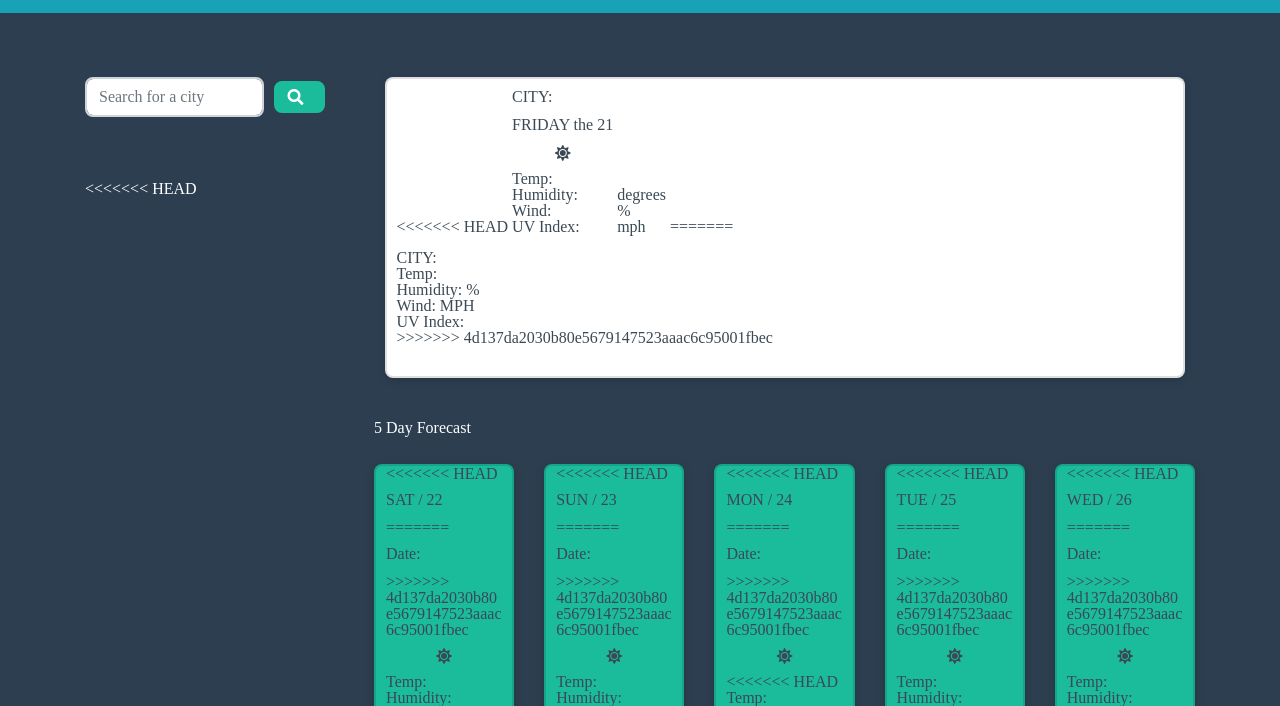
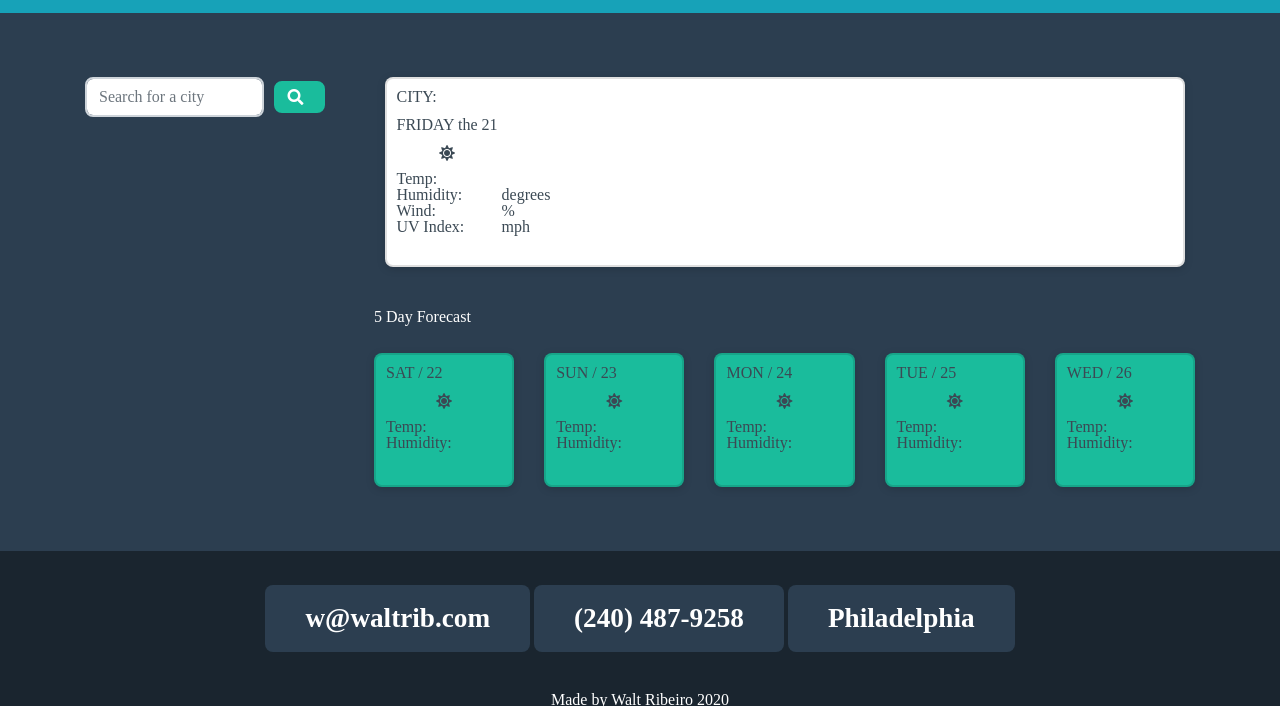
Before and after one commit to waltribeiro/weather-web-api, a website with bundled scripts: page index.html in a window 1280 px wide. Shown: the part 246-952 px from the top of the page. Built offline with nearby package versions, Linux system fonts and the light colour scheme.

```diff
--- a/index.html
+++ b/index.html
@@ -201,15 +201,9 @@
 <br>&nbsp;</br>
 <br>&nbsp;</br>
 
-<<<<<<< HEAD
         <ul class="list-group-history">
           <!-- <li id="sidebar1" class="list-group-item text-dark active"></li>
           <li id="sidebar2" class="list-group-item text-dark disabled"></li>
-=======
-        <ul class="list-group">
-          <li id="sidebar1" class="list-group-item text-dark"></li>
-          <li id="sidebar2" class="list-group-item text-dark"></li>
->>>>>>> 4d137da2030b80e5679147523aaac6c95001fbec
           <li id="sidebar3" class="list-group-item text-dark"></li>
           <li id="sidebar4" class="list-group-item text-dark"></li>
           <li id="sidebar5" class="list-group-item text-dark"></li> -->
@@ -226,9 +220,8 @@
           <div class="card weatherCard">
 
             <div class="card-body">
-<<<<<<< HEAD
 
-              <div class="d-inline-block">
+              <div class="d-inline-block w-30">
                 <h2 id="mainCity" class="card-title">CITY: </h2>
                 <h5 id="currentDayPlus0" class="card-title"></h5>
                 <p id="favicon-1">
@@ -240,7 +233,7 @@
                 <p class="text-left"><strong>UV Index: &nbsp;</strong></p>
               </div>
 
-              <div class="d-inline-block">
+              <div class="d-inline-block w-50">
                 <h5>&nbsp;</h5>
                 <p><span id="mainTemp"></span> degrees</p>
                 <p><span id="mainHumidity"></span> %</p>
@@ -249,18 +242,6 @@
               </div>
 
 
-=======
-              <h5 id="mainCity" class="card-title-main"><strong>CITY: </strong></h5>
-              <p id="favicon-1">
-
-
-              </p>
-
-              <p id="mainTemp"><strong>Temp: </strong></p>
-              <p><strong>Humidity: </strong><span id="mainHumidity"></span> %</p>
-              <p><strong>Wind: </strong><span id="mainWind"></span> MPH</p>
-              <p id="mainUV"><strong>UV Index: </strong></p>
->>>>>>> 4d137da2030b80e5679147523aaac6c95001fbec
             </div>
 
           </div>
@@ -278,17 +259,13 @@
           <div class="card weatherCard bg-primary">
 
             <div class="card-body">
-<<<<<<< HEAD
               <h5 id="currentDayPlus1" class="card-title">Date: </h5>
-=======
-              <h5 id="currentDay" class="card-title"><strong>Date: </strong></h5>
->>>>>>> 4d137da2030b80e5679147523aaac6c95001fbec
               <p id="smallFavicon1">
                 <i class="fas fa-sun d-flex justify-content-center" style="margin:10px"></i>
               </p>
 
-              <p id="currentWeather"><strong>Temp: </strong></p>
-              <p id="smallHumidity1"><strong>Humidity: </strong></p>
+              <p id="smallTemp1">Temp: </p>
+              <p id="smallHumidity1">Humidity: </p>
             </div>
 
           </div>
@@ -297,17 +274,13 @@
           <div class="card weatherCard bg-primary">
 
             <div class="card-body">
-<<<<<<< HEAD
               <h5 id="currentDayPlus2" class="card-title">Date: </h5>
-=======
-              <h5 id="currentDayPlus1" class="card-title"><strong>Date: </strong></h5>
->>>>>>> 4d137da2030b80e5679147523aaac6c95001fbec
               <p id="smallFavicon2">
                 <i class="fas fa-sun d-flex justify-content-center" style="margin:10px"></i>
               </p>
 
-              <p id="smallTemp2"><strong>Temp: </strong></p>
-              <p id="smallHumidity2"><strong>Humidity: </strong></p>
+              <p id="smallTemp2">Temp: </p>
+              <p id="smallHumidity2">Humidity: </p>
             </div>
 
           </div>
@@ -317,22 +290,13 @@
           <div class="card weatherCard bg-primary">
 
             <div class="card-body">
-<<<<<<< HEAD
               <h5 id="currentDayPlus3" class="card-title">Date: </h5>
-=======
-              <h5 id="currentDayPlus2" class="card-title"><strong>Date: </strong></h5>
->>>>>>> 4d137da2030b80e5679147523aaac6c95001fbec
               <p id="smallFavicon3">
                 <i class="fas fa-sun d-flex justify-content-center" style="margin:10px"></i>
               </p>
 
-<<<<<<< HEAD
               <p id="smallTemp3">Temp: </p>
               <p id="date-1">Humidity: </p>
-=======
-              <p id="smallDate3"><strong>Temp: </strong></p>
-              <p id="date-1"><strong>Humidity: </strong></p>
->>>>>>> 4d137da2030b80e5679147523aaac6c95001fbec
             </div>
 
           </div>
@@ -343,17 +307,13 @@
           <div class="card weatherCard bg-primary">
 
             <div class="card-body">
-<<<<<<< HEAD
               <h5 id="currentDayPlus4" class="card-title">Date: </h5>
-=======
-              <h5 id="currentDayPlus3" class="card-title"><strong>Date: </strong></h5>
->>>>>>> 4d137da2030b80e5679147523aaac6c95001fbec
               <p id="smallFavicon4">
                 <i class="fas fa-sun d-flex justify-content-center" style="margin:10px"></i>
               </p>
 
-              <p id="smallTemp4"><strong>Temp: </strong></p>
-              <p id="smallHumidity4"><strong>Humidity: </strong></p>
+              <p id="smallTemp4">Temp: </p>
+              <p id="smallHumidity4">Humidity: </p>
             </div>
 
           </div>
@@ -363,17 +323,13 @@
           <div class="card weatherCard bg-primary">
 
             <div class="card-body">
-<<<<<<< HEAD
               <h5 id="currentDayPlus5" class="card-title">Date: </h5>
-=======
-              <h5 id="currentDayPlus4" class="card-title"><strong>Date: </strong></h5>
->>>>>>> 4d137da2030b80e5679147523aaac6c95001fbec
               <p id="smallFavicon5">
                 <i class="fas fa-sun d-flex justify-content-center" style="margin:10px"></i>
               </p>
 
-              <p id="smallTemp5"><strong>Temp: </strong></p>
-              <p id="smallHumidity5"><strong>Humidity: </strong></p>
+              <p id="smallTemp5">Temp: </p>
+              <p id="smallHumidity5">Humidity: </p>
             </div>
 
           </div>
@@ -450,6 +406,7 @@
 
 <!-- Bootstrap core JavaScript -->
 
+
 <script src="vendor/jquery/jquery.min.js"></script>
 <script src="vendor/bootstrap/js/bootstrap.bundle.min.js"></script>
 
@@ -462,14 +419,7 @@
 <!-- Moment.js -->
 <script src="https://cdnjs.cloudflare.com/ajax/libs/moment.js/2.24.0/moment.min.js"></script>
 
-<<<<<<< HEAD
 <!-- Main -->
-=======
-<!-- Moment.js -->
-<script src="https://cdnjs.cloudflare.com/ajax/libs/moment.js/2.24.0/moment.min.js"></script>
-
-<!-- Password Generator -->
->>>>>>> 4d137da2030b80e5679147523aaac6c95001fbec
 <script src="js/script.js"></script>
 
   </body>
```
